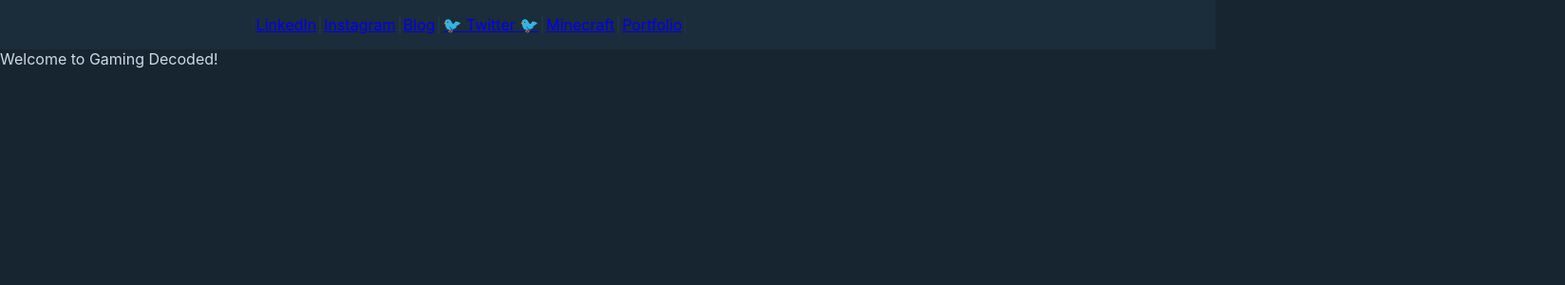
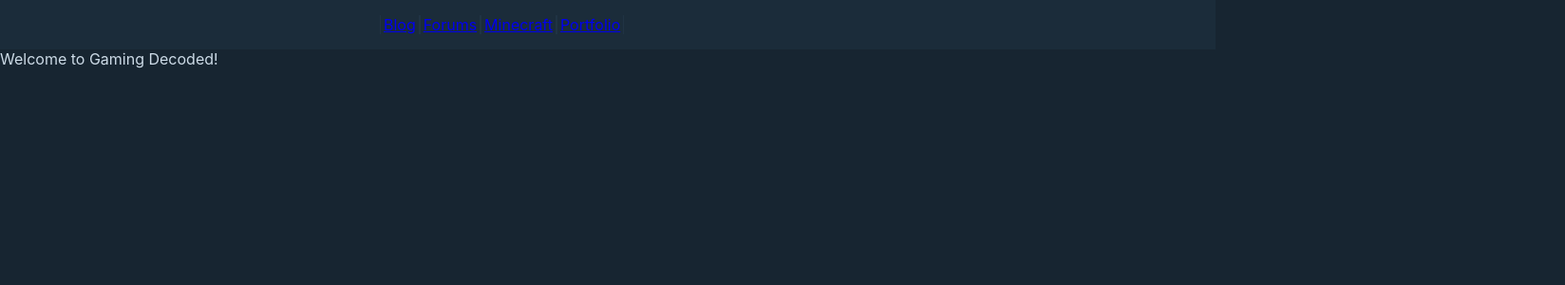
Before and after one commit to Lrd134/portfolio-project, a React (Create React App) app: page / in a window 1280 px wide. Shown: the top 300 px of the page at 95% size, 1648 px wide, since content can reach past the window. Built offline with nearby package versions, Linux system fonts and the light colour scheme.

Commit message:
changed navbar links

```diff
--- a/src/App.css
+++ b/src/App.css
@@ -6,6 +6,7 @@ body {
 div.navbar {
   background-color: #1b2c3a;
   padding: 1em;
+  margin: auto;
 }
 
 a.link-layout {
@@ -16,6 +17,6 @@ a.link-layout {
 }
 
 div.centering {
-  width: 60%;
-  margin: auto;
+  position: relative;
+  left: 30vw;
 }
--- a/src/root/NavBar.js
+++ b/src/root/NavBar.js
@@ -4,20 +4,20 @@ function NavBar() {
   return (
     <div className="navbar">
       <div className="centering">
-        <a
+        {/* <a
           className="linkedin link-layout"
           href="https://www.linkedin.com/in/chesbro-jr/"
           alt="linkedin"
         >
           LinkedIn
-        </a>
-        <a
+        </a> */}
+        {/* <a
           className="instagram link-layout"
           href="https://www.instagram.com/Lrd134/"
           alt="instagram"
         >
           Instagram
-        </a>
+        </a>         */}
         <a
           className="blog link-layout"
           href="https://blog.gamingdecoded.org/"
@@ -26,12 +26,19 @@ function NavBar() {
           Blog
         </a>
         <a
+          className="forums link-layout"
+          href="https://gamingdecoded.org/forums"
+          alt="forums"
+        >
+          Forums
+        </a>
+        {/* <a
           className="Twitter link-layout"
           href="https://twitter.com/GamingDecoded"
           alt="twitter"
         >
           🐦 Twitter 🐦
-        </a>
+        </a> */}
         <a
           className="minecraft link-layout"
           href="https://gamingdecoded.org/minecraft"
```
